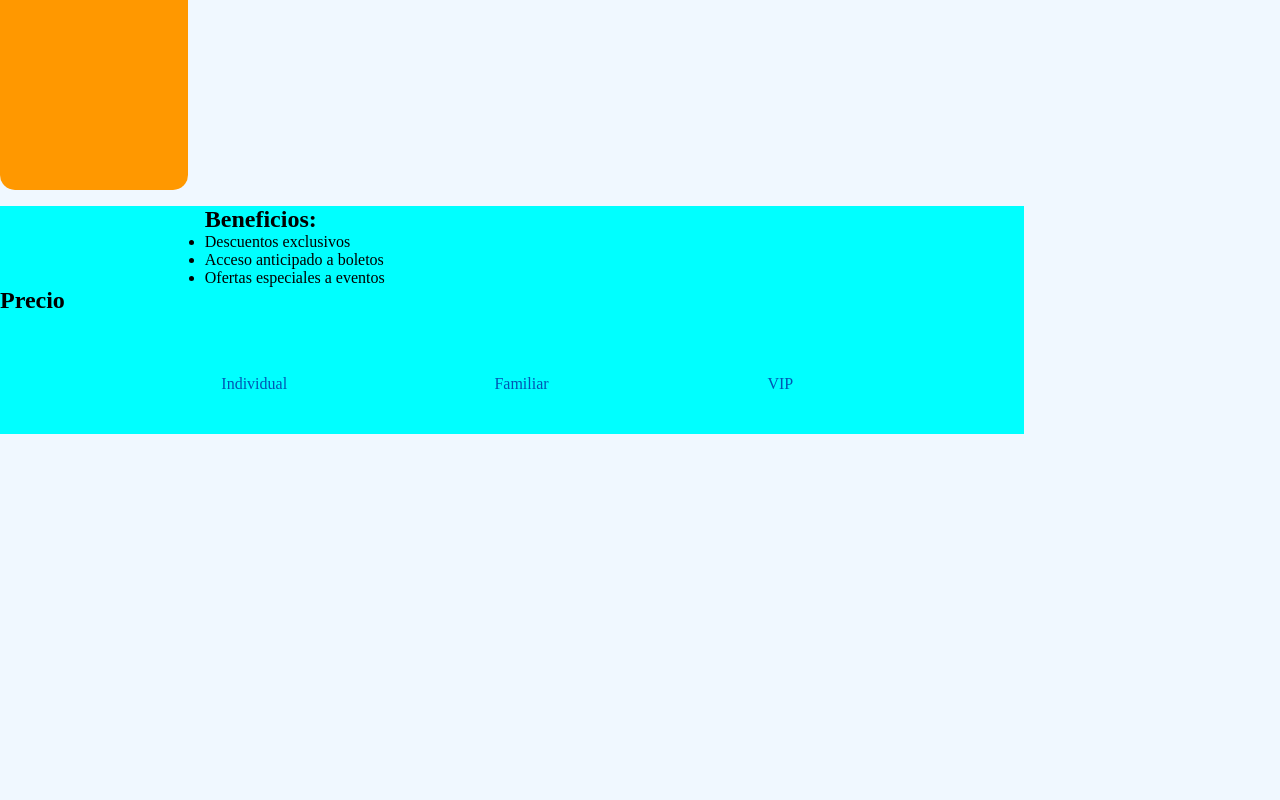
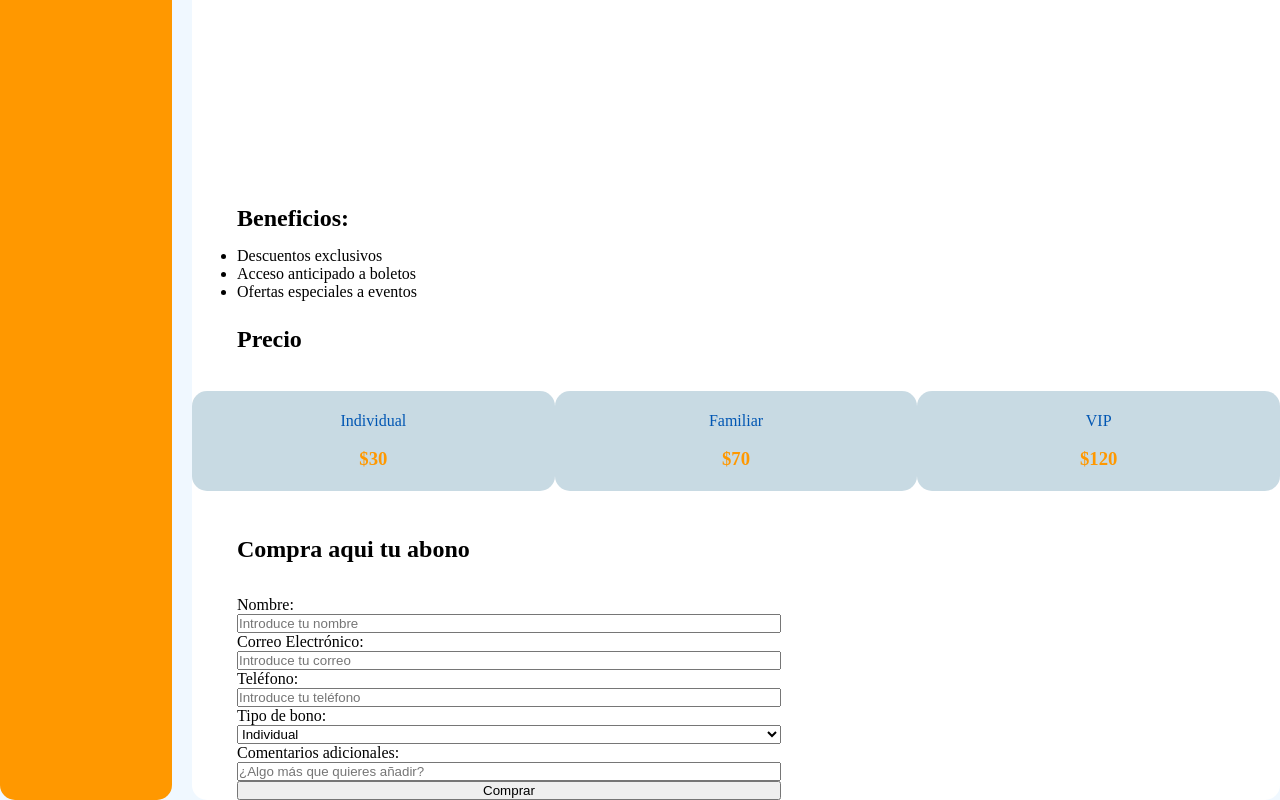
Before and after one commit to mpinillaa/Interfaces, a plain HTML site: page EjRepaso/Repaso.html in a window 1280 px wide. Shown: the part 580-1380 px from the top of the page. Before the commit the page ends 1014 px from the top, so only its background shows below. Drawn offline with Linux system fonts and the light colour scheme.

Commit message:
Add files via upload

```diff
--- a/EjRepaso/Repaso.html
+++ b/EjRepaso/Repaso.html
@@ -21,7 +21,7 @@
 
 <div class="cuerpo">
     <div class="informacion">
-        <h2>informacion</h2>
+        <h1>informacion</h1>
         <div class="cajas">
             5% de descuento en obras seleccionadas
         </div>
@@ -36,16 +36,13 @@
         </div>
     </div>
 
+<div class="main">
     <div class="fondo">
         Disfruta de una amplia seleccion de obras en los mejores teatros de la ciudad
     </div>
 
-    </div>
-</div>
-
-<div class="cuerpo2">
+    <h2>Beneficios:</h2>
     <div class="lista">
-        <h2>Beneficios:</h2>
         <ul>
             <li>Descuentos exclusivos</li>
             <li>Acceso anticipado a boletos</li>
@@ -53,22 +50,51 @@
         </ul>
     </div>
 
-    <h2>Precio</h2>
+    <h2>Precio</h2><br>
     <div class="Precio">
         <div class="cuadros">
-            <p>Individual</p>
+            <p>Individual</p><br>
+            <h3>$30</h3>
 
         </div>
         <div class="cuadros">
-            <p>Familiar</p>
+            <p>Familiar</p><br>
+            <h3>$70</h3>
 
         </div>
        <div class="cuadros">
-            <p>VIP</p>
+            <p>VIP</p><br>
+            <h3>$120</h3>
+       </div>
+    </div>
 
-        </div>
+    <h2>Compra aqui tu abono</h2><br>
+    <div class="formulario">
+        <form>
+            <label for="nombre">Nombre:</label>
+            <input type="text" placeholder="Introduce tu nombre" />
+
+            <label for="correo">Correo Electrónico:</label>
+            <input type="text" placeholder="Introduce tu correo" />
+
+            <label for="telefono">Teléfono:</label>
+            <input type="number" placeholder="Introduce tu teléfono" />
+
+            <label for="bono">Tipo de bono:</label>
+            <select name="bono" id="">
+              <option value="30">Individual</option>
+              <option value="70">Familiar</option>
+              <option value="120">VIP</option>
+            </select>
+
+            <label for="comment">Comentarios adicionales:</label>
+            <input type="text" placeholder="¿Algo más que quieres añadir?" />
+
+            <button type="submit">Comprar</button>
+        </form>
     </div>
 
 </div>
+</div>
 </body>
 </html>
--- a/EjRepaso/Reposa.css
+++ b/EjRepaso/Reposa.css
@@ -34,10 +34,11 @@ body{
 .cuerpo{
     width: 100%;
     display: flex;
+    height: auto;
 }
 
 .informacion{
-    height: 80vh;
+
     width: 15%;
     background-color: #ff9800;
     border-radius: 15px;
@@ -45,17 +46,18 @@ body{
     text-align: center;
     padding-top: 15px;
     margin-top: 10px;
+
 }
 
 .cajas{
     display: flex;
     justify-content: center;
     flex-direction: column;
-    height:10% ;
+    height:5% ;
     width: 80%;
     margin-left: 15%;
     margin: 15px;
-    margin-left: 20px;
+    margin-left: 23px;
     border-radius: 15px;
     background-color:#ffcc80 ;
 }
@@ -72,41 +74,75 @@ body{
 .fondo{
     background-image: url(teatro.jpg);
     height: 80vh;
-    width: 85%;
+    width: 100%;
     border-radius: 15px;
-    margin: 13px;
+
     font-weight: bold;
     padding-top: 20px;
-    padding-left: 20px;
+    padding-left: 23px;
     background-size: cover;
 }
 
-.cuerpo2{
-    width: 80%;
-    height: 50%;
-    background-color: aqua;
+.main{
+    width: 85%;
+    margin-left: 20px;
+    background-color: white;
+    border-radius: 15px;
+    margin-top: 10px;
 }
 
 h2{
     font-weight: bold;
+    margin-top: 15px;
+    margin-left: 45px;
+    margin-bottom: 15px;
 }
 
 .lista{
-    margin-left: 20%;
+   margin-left: 45px;
+   margin-bottom: 25px;
+
 }
 
 .Precio{
-    margin-left: 20%;
-    margin-top: 2%;
+   margin-top: 5px;
     display: flex;
     justify-content: space-around;
+
 }
 
 .cuadros{
     height: 100px;
-    width: 30vh;
+    width: 51vh;
     display: flex;
-    align-items: center;
+    align-items: center;/*lo centra en el eje y*/
     color: #0056b3;
-    background-color: aqua;
+    background-color: rgba(189, 211, 221, 0.829);
+    text-align: center;
+    justify-content: center;/*lo centra ene el eje x*/
+    flex-direction: column;
+    border-radius: 15px;
+    margin-bottom: 30px;
 }
+
+h3{
+    color: #ff9800;
+    font-weight: bold;
+}
+
+h3:hover{
+    color: rgb(236, 70, 4);
+}
+
+.cuadros:hover {
+    transform: translateY(-5px); /* Mueve 5px hacia arriba */
+    box-shadow: 10px 10px 15px rgba(0, 0, 0, 0.836); /* Aumenta la sombra */
+  }
+
+form{
+    display:grid;
+    flex-direction: column;
+    width: 50%;
+    margin-left: 45px;
+
+}
```
